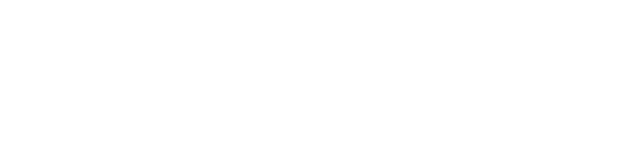
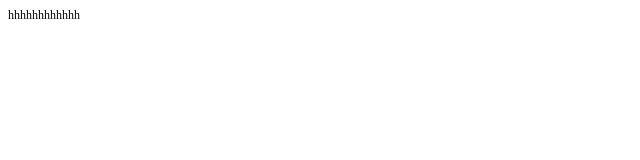
Before and after one commit to zmzz105404/demo, a plain HTML site: page index.html in a window 1280 px wide. Shown: the full height of the page, 0-640 px from the left. Drawn offline with Linux system fonts and the light colour scheme.

Commit message:
Update index.html

```diff
--- a/index.html
+++ b/index.html
@@ -6,6 +6,6 @@
 	<link rel="stylesheet" href="css/zz.css">
 </head>
 <body>
-
+	<div>hhhhhhhhhhhh</div>
 </body>
 </html>
```
